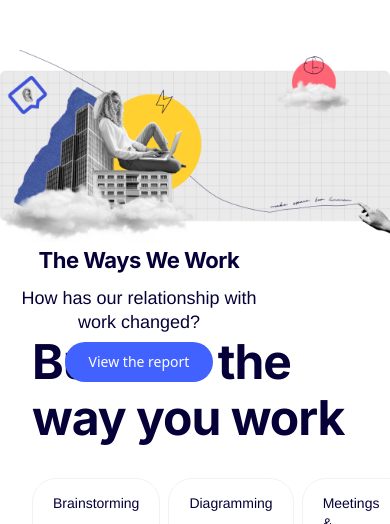
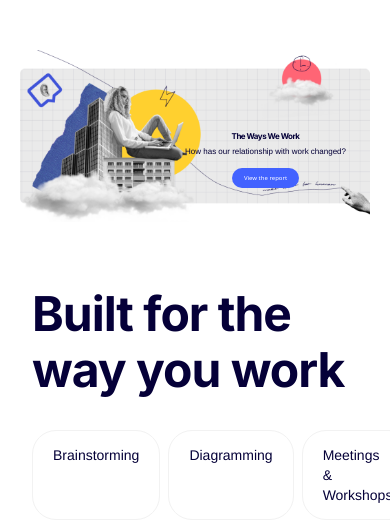
Before and after one commit to aminulwebdev/front-end-assignment-inilabs, a plain HTML site: page index.html in a window 390 px wide. Shown: the part 2733-3257 px from the top of the page. Drawn offline with nearby package versions, Linux system fonts and the light colour scheme.

Commit message:
Ways part responsive added

```diff
--- a/index.html
+++ b/index.html
@@ -485,19 +485,25 @@
         <!-- ================================
                     Ways Part Start
         ===================================== -->
-        <section class="mb-[60px]">
+        <section class="mb-8 lg:mb-[60px] px-5 md:px-10 xl:px-0">
             <div class="max-w-container mx-auto">
                 <div class="flex justify-center relative">
                     <picture>
                         <img src="./images/ways_img.png" alt="">
                     </picture>
-                    <div class="text-center absolute top-48 right-28">
-                        <h3 class="text-primary  font-inter text-[22px] leading-9 font-bold tracking-[-0.5px]">
+                    <div
+                        class="text-center absolute top-20 right-6 sm:top-24 sm:right-4 md:top-36 md:right-8 lg:top-48  lg:right-28">
+                        <h3
+                            class="text-primary  font-inter text-[8px] sm:text-[22px] leading-2 sm:leading-9 font-bold tracking-[-0.5px]">
                             The Ways We Work</h3>
-                        <p class=" text-primary font-helt text-lg font-normal leading-6 py-2">How has our
+                        <p
+                            class=" text-primary font-helt text-[8px] sm:text-sm font-normal leading-3 sm:leading-6 py-1 sm:py-2 max-w-[200px] sm:max-w-[363px]">
+                            How
+                            has
+                            our
                             relationship with work changed?</p>
                         <a href="#"
-                            class="bg-secondary py-[10px] px-6 text-white text-helt text-sm font-normal leading-5 rounded-full inline-block">View
+                            class="bg-secondary px-3  sm:py-[10px] sm:px-6 text-white text-helt text-[6px]  sm:text-sm font-normal leading-5 rounded-full inline-block">View
                             the report</a>
 
                     </div>
```
